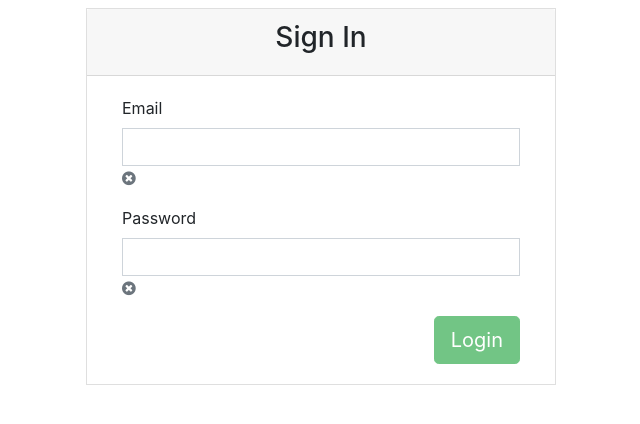
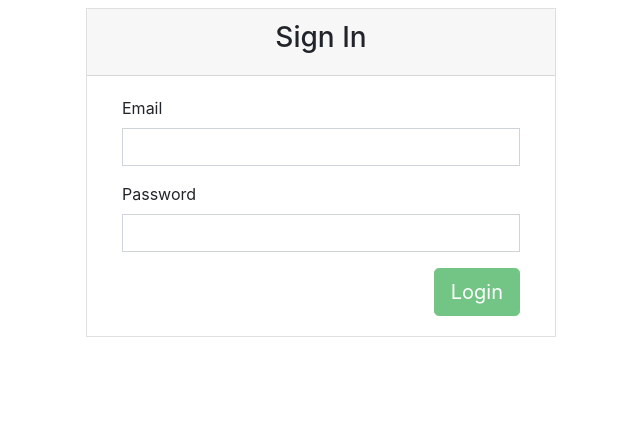
Before and after one commit to daviddai/Weather-React-Redux, a React app: page /user/login in a window 1280 px wide. Shown: the top 424 px of the page, without its empty margins (319-959 px from the left). Built offline with nearby package versions, Linux system fonts and the light colour scheme.

Commit message:
validation of login form wip

```diff
--- a/src/components/framework/form/FormGroup.jsx
+++ b/src/components/framework/form/FormGroup.jsx
@@ -13,9 +13,13 @@ class FormGroup extends React.Component {
                        className="form-control rounded-0"
                        onChange={this.props.onChange}
                 />
-                <ErrorField classNames="text-muted"
-                            iconClassNames="fa fa-times-circle mr-1"
-                            errorMessage={this.props.errorMessage}/>
+                {
+                    this.props.hasError ?
+                        <ErrorField classNames="text-muted mt-1"
+                                    iconClassNames="fa fa-times-circle mr-1"
+                                    errorMessage={this.props.errorMessage}/>
+                        : null
+                }
             </div>
         );
     }
--- a/src/components/framework/form/validator/InputValidator.jsx
+++ b/src/components/framework/form/validator/InputValidator.jsx
@@ -1,3 +1,7 @@
+export const validateMandatory = (value) => {
+    return value !== '';
+};
+
 export const validateDigits = (digits) => {
     return new RegExp(/^\d+$/).test(digits);
 };
--- a/src/components/user/login/UserLoginForm.jsx
+++ b/src/components/user/login/UserLoginForm.jsx
@@ -5,12 +5,20 @@ import FormColumn from "../../framework/form/FormColumn";
 import FormGroup from "../../framework/form/FormGroup";
 import axios from "axios";
 import ErrorBox from "../../framework/utils/MessageBox";
+import * as validators from "../../framework/form/validator/InputValidator";
+
 import "./user-login.css";
 
 class UserLoginForm extends React.Component {
 
     constructor() {
         super();
+
+        this.userLoginFormValidator = {
+            "email": validators.validateEmail,
+            "password": validators.validateMandatory
+        };
+
         this.state = {
             user: {
                 email: '',
@@ -20,24 +28,32 @@ class UserLoginForm extends React.Component {
                 email: {
                     touched: false,
                     valid: false,
-                    errorMessage: ''
+                    errorMessage: 'Incorrect email format'
                 },
                 password: {
                     touched: false,
                     valid: false,
-                    errorMessage: ''
+                    errorMessage: 'Password cannot be empty'
                 }
             },
-            apiResponses: []
+            apiResponses: [],
+            canSubmit: false
         };
     }
 
-    updateLoginData = (event) => {
-        let user = this.state.user;
-        user[event.target.id] = event.target.value;
-        this.setState({
-            'user': user
-        });
+    updateAndValidateLoginData = (event) => {
+        let state = this.state;
+        state.user[event.target.id] = event.target.value;
+        state.statuses[event.target.id].touched = true;
+
+        if (!this.userLoginFormValidator[event.target.id](event.target.value)) {
+            state.statuses[event.target.id].valid = false;
+        } else {
+            state.statuses[event.target.id].valid = true;
+        }
+
+
+        this.setState(state);
     };
 
     loginUser = (event) => {
@@ -45,7 +61,7 @@ class UserLoginForm extends React.Component {
 
         axios.post('http://localhost:8082/user/login', this.state.user)
              .then(response => {
-                 console.log(response.data)
+                 console.log(response.data);
 
                  this.setState({
                      apiResponses: []
@@ -81,7 +97,9 @@ class UserLoginForm extends React.Component {
                         <FormGroup id="email"
                                    title="Email"
                                    type="text"
-                                   onChange={this.updateLoginData}
+                                   hasError={this.state.statuses.email.touched && !this.state.statuses.email.valid}
+                                   errorMessage={this.state.statuses.email.errorMessage}
+                                   onChange={this.updateAndValidateLoginData}
                         />
                     </FormColumn>
                 </FormRow>
@@ -90,7 +108,9 @@ class UserLoginForm extends React.Component {
                         <FormGroup id="password"
                                    title="Password"
                                    type="password"
-                                   onChange={this.updateLoginData}
+                                   hasError={this.state.statuses.password.touched && !this.state.statuses.password.valid}
+                                   errorMessage={this.state.statuses.password.errorMessage}
+                                   onChange={this.updateAndValidateLoginData}
                         />
                     </FormColumn>
                 </FormRow>
```
